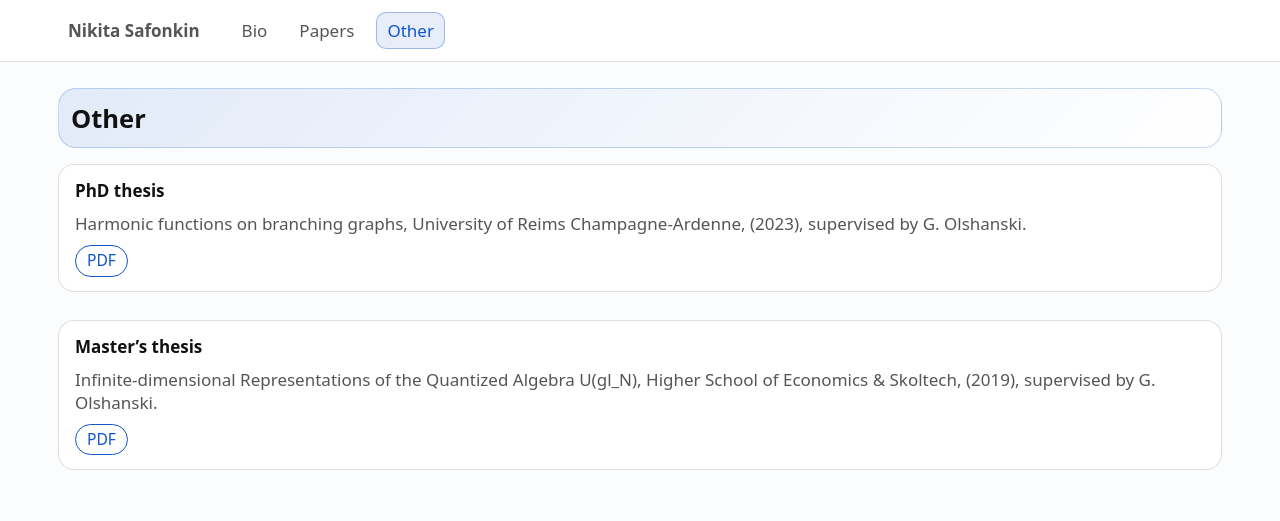
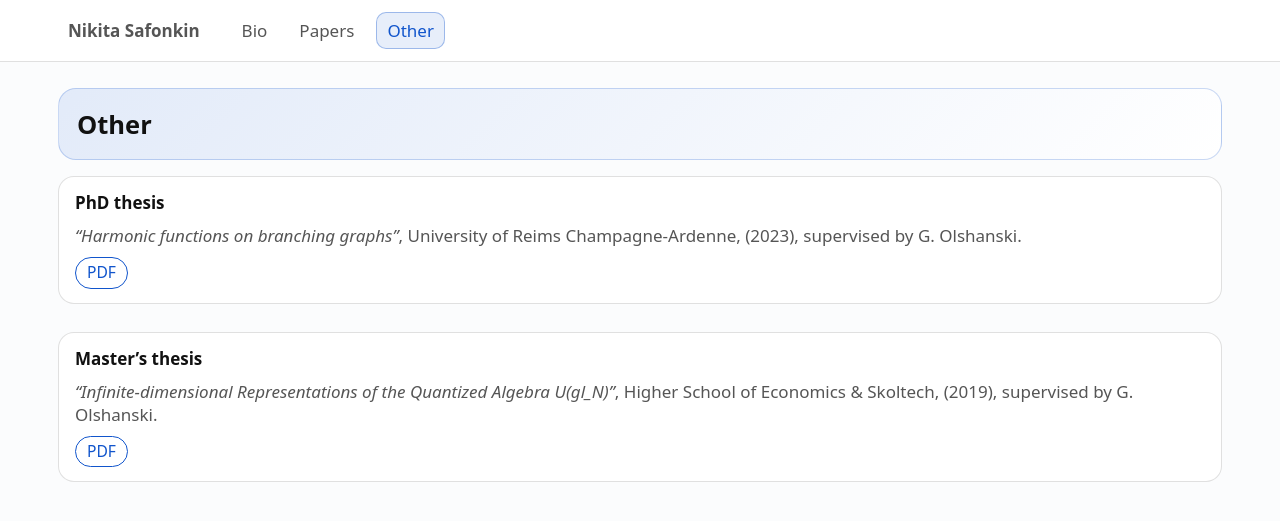
Before and after one commit to n-safonkin/n-safonkin.github.io, a Jekyll site: the page built from other.html, in a window 1280 px wide. Shown: the top 521 px of the page. Built offline with Jekyll 4.4.1, drawn with Linux system fonts in a browser that asks for light colours.

Commit message:
Update other.html

```diff
--- a/other.html
+++ b/other.html
@@ -7,15 +7,16 @@
   - /assets/other.css
 ---
 
-<section class="hero other-hero">
+<section class="hero">
   <h1 style="margin:0;">Other</h1>
 </section>
 
 <div class="writings-list other-list" style="margin-top:16px; display:grid;">
+
   <div class="card thesis-card">
     <div class="thesis-kind"><b>PhD thesis</b></div>
     <div class="thesis-meta">
-      Harmonic functions on branching graphs, University of Reims Champagne-Ardenne, (2023), supervised by G. Olshanski.
+      <i>&ldquo;Harmonic functions on branching graphs&rdquo;</i>, University of Reims Champagne-Ardenne, (2023), supervised by G. Olshanski.
     </div>
     <div class="thesis-links">
       <a class="pill" href="{{ '/assets/other_writings/phd-thesis.pdf' | relative_url }}" target="_blank" rel="noopener">PDF</a>
@@ -25,10 +26,11 @@
   <div class="card thesis-card">
     <div class="thesis-kind"><b>Master’s thesis</b></div>
     <div class="thesis-meta">
-      Infinite-dimensional Representations of the Quantized Algebra U(gl_N), Higher School of Economics &amp; Skoltech, (2019), supervised by G. Olshanski.
+      <i>&ldquo;Infinite-dimensional Representations of the Quantized Algebra U(gl_N)&rdquo;</i>, Higher School of Economics &amp; Skoltech, (2019), supervised by G. Olshanski.
     </div>
     <div class="thesis-links">
       <a class="pill" href="{{ '/assets/other_writings/masters-thesis.pdf' | relative_url }}" target="_blank" rel="noopener">PDF</a>
     </div>
   </div>
+
 </div>
```
